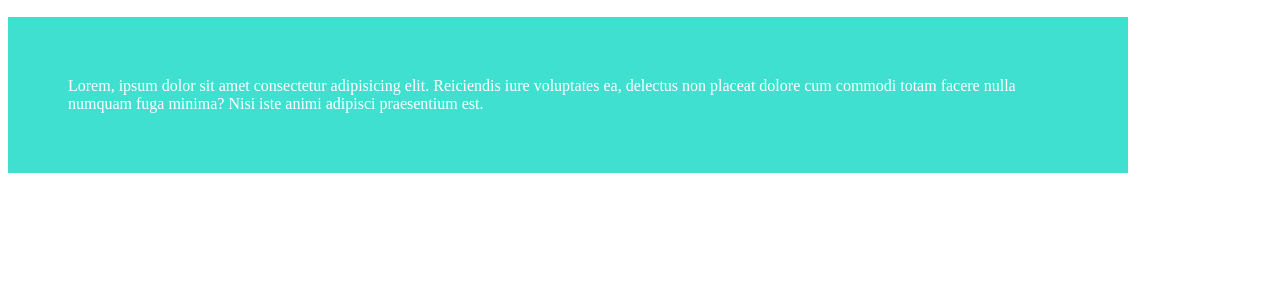
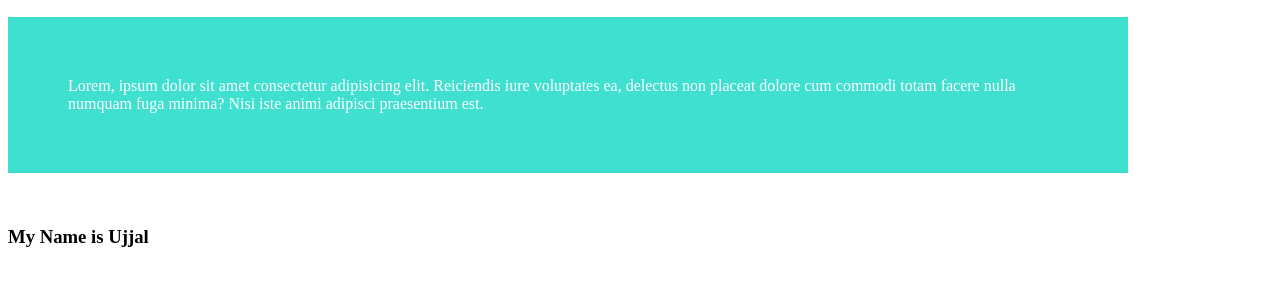
Before and after one commit to Ujjal-Programmer/My-First-Website, a plain HTML site: page index.html in a window 1280 px wide. Shown: the part 128-414 px from the top of the page. Drawn offline with Linux system fonts and the light colour scheme.

Commit message:
some changes

```diff
--- a/index.html
+++ b/index.html
@@ -10,5 +10,7 @@
 <body>
     <h1 class="myweb">My First Website</h1>
     <p class="design">Lorem, ipsum dolor sit amet consectetur adipisicing elit. Reiciendis iure voluptates ea, delectus non placeat dolore cum commodi totam facere nulla numquam fuga minima? Nisi iste animi adipisci praesentium est.</p>
+    <br>
+    <h3> My Name is Ujjal</h3>
 </body>
 </html>
```
